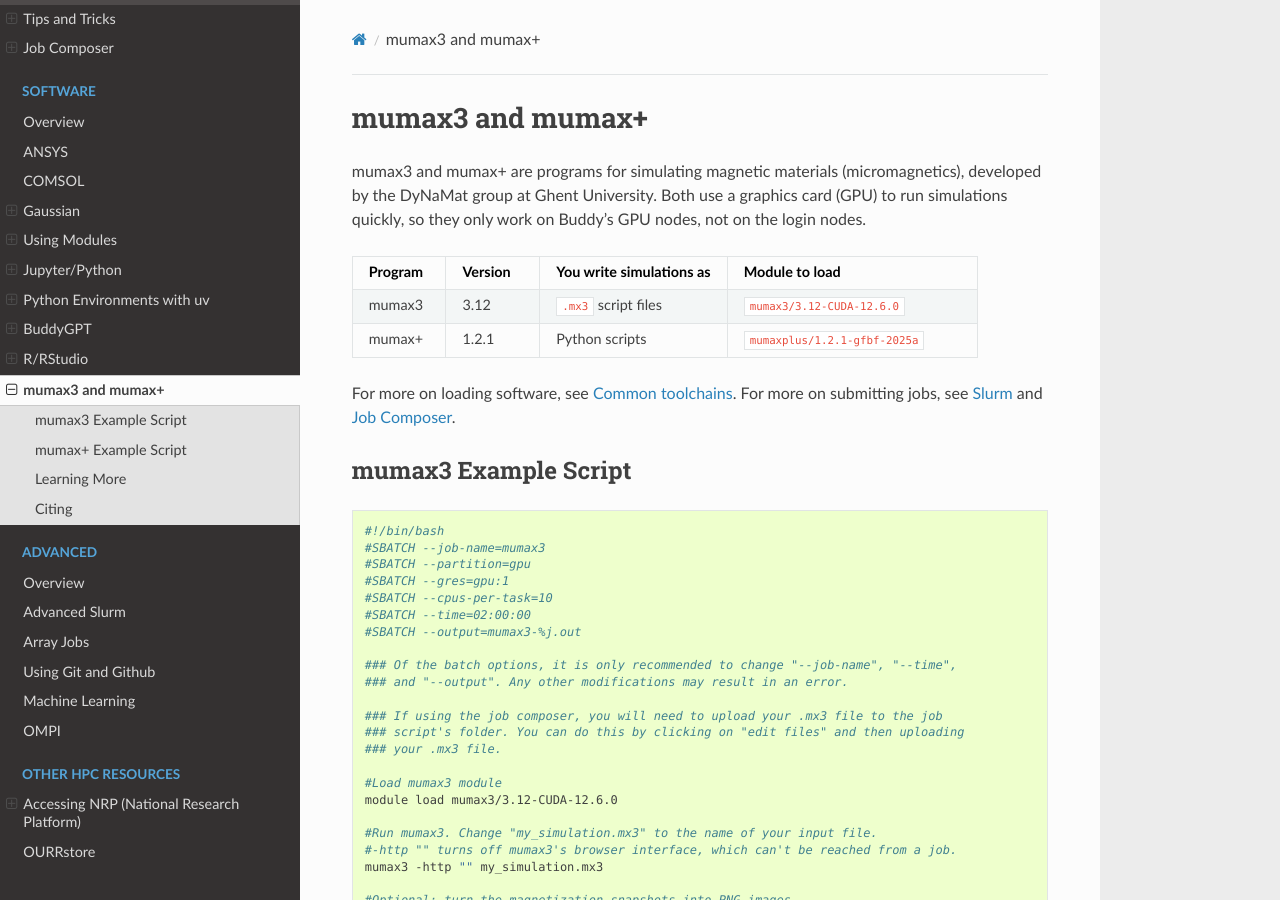
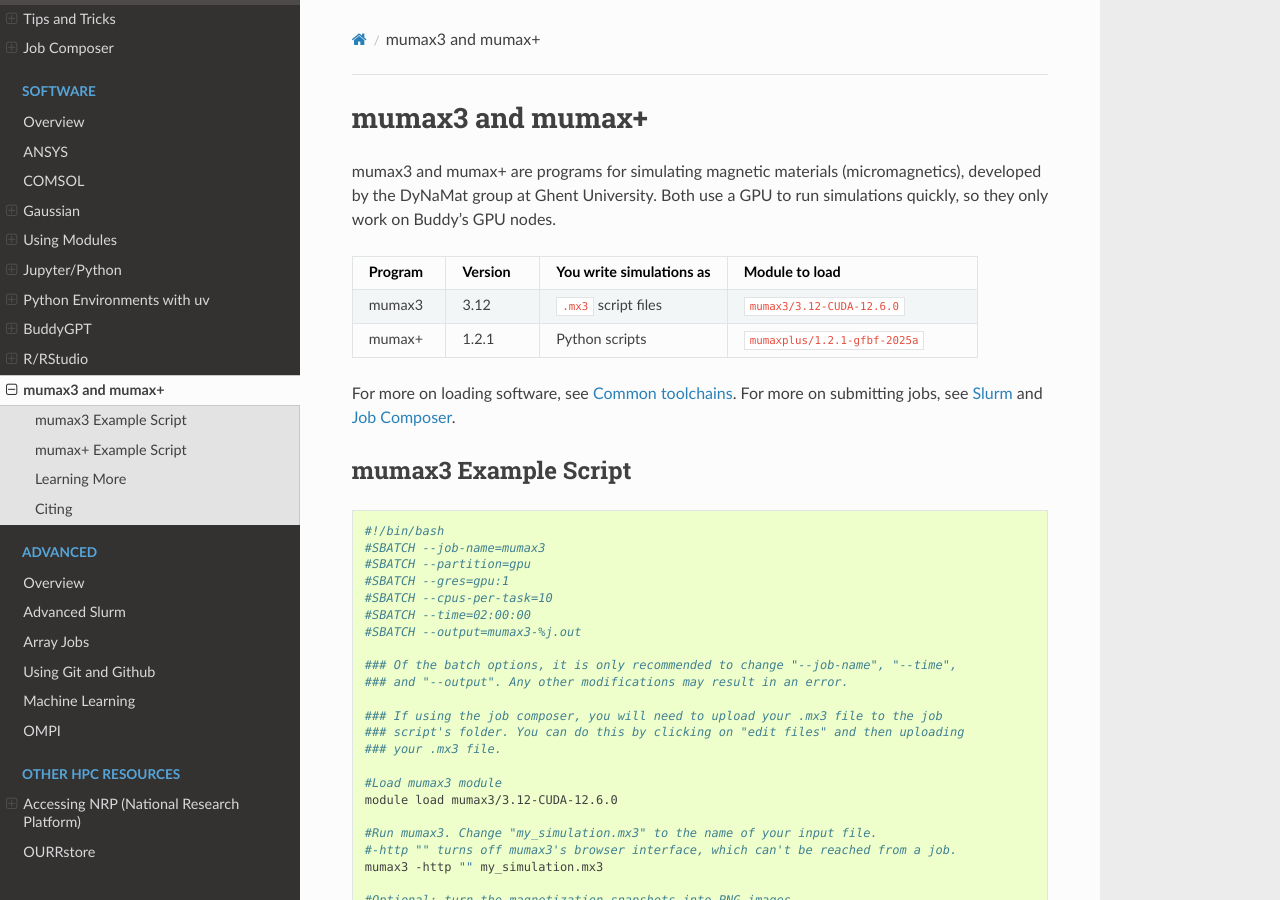
Before and after one commit to UCO-HPC/buddy-documentation, a Sphinx documentation site: the page built from source/software/mumax.rst, in a window 1280 px wide and 900 px high. Built offline with Sphinx 7.4.7 and the Read the Docs theme 3.1.0, drawn with Linux system fonts in a browser that asks for light colours.

Commit message:
Minor changes to mumax docs

```diff
--- a/source/software/mumax.rst
+++ b/source/software/mumax.rst
@@ -4,8 +4,8 @@
 =================
 
 mumax3 and mumax+ are programs for simulating magnetic materials (micromagnetics),
-developed by the DyNaMat group at Ghent University. Both use a graphics card (GPU) to
-run simulations quickly, so they only work on Buddy's GPU nodes, not on the login nodes.
+developed by the DyNaMat group at Ghent University. Both use a GPU to run simulations quickly,
+so they only work on Buddy's GPU nodes.
 
 .. list-table::
    :header-rows: 1
```
